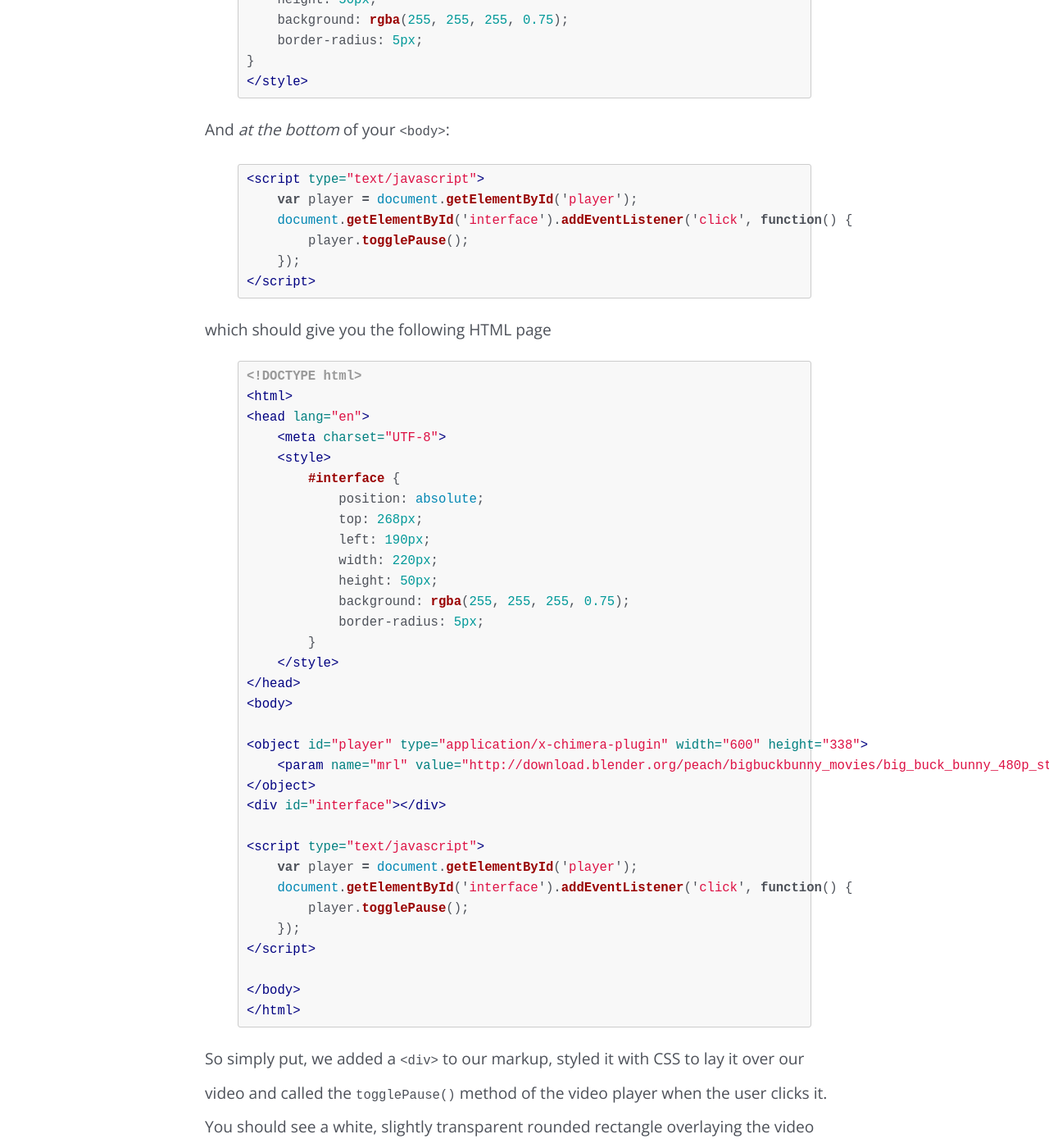
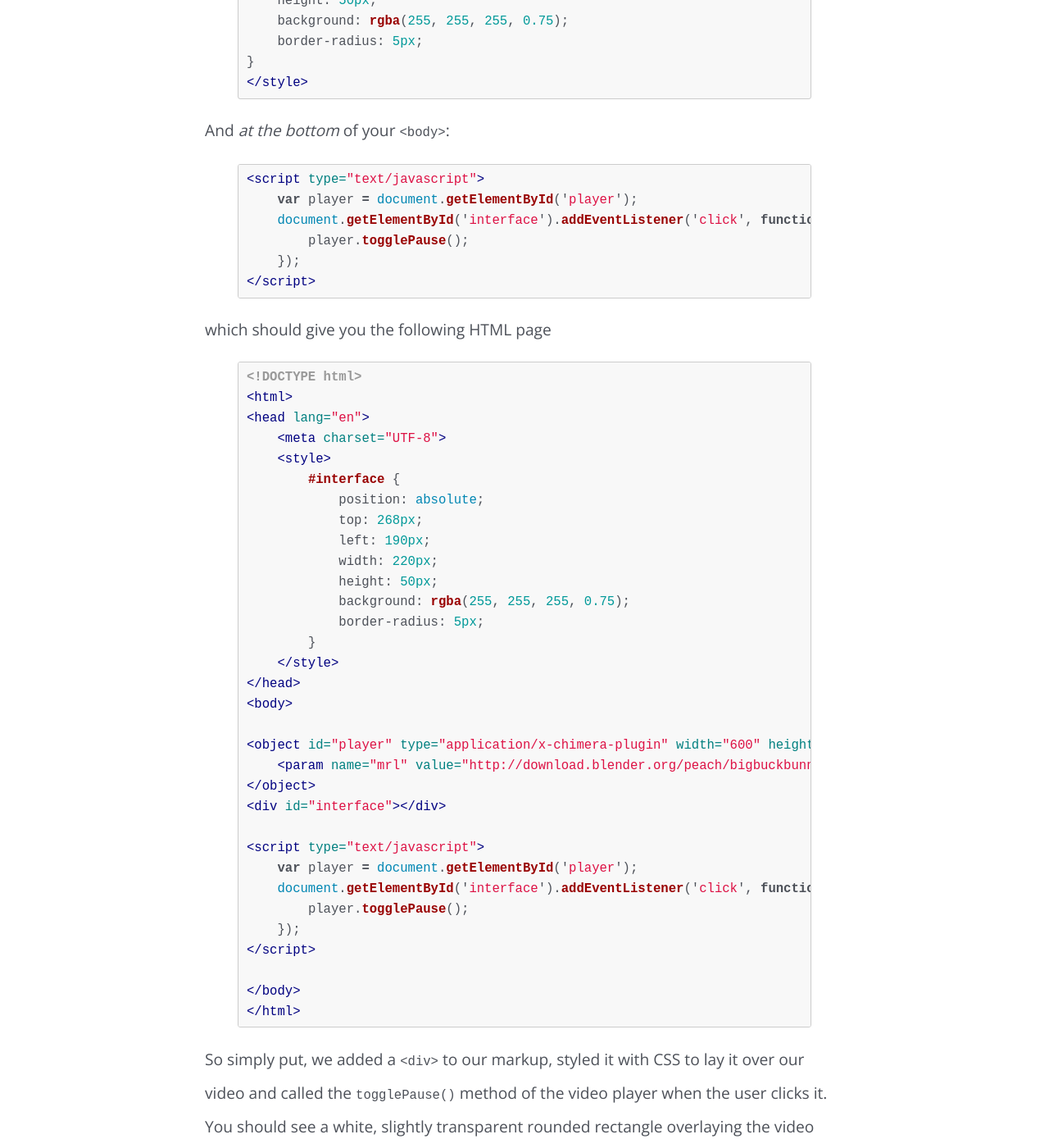
Before and after one commit to LukasBombach/LukasBombach.github.io, a Jekyll site: the page built from _posts/2015-04-06-videos-with-node-webkit.md, in a window 1280 px wide and 1400 px high, scrolled down 6367 px. Shown: the whole window at 82% size. Built offline with Jekyll 4.4.1, drawn with Linux system fonts in a browser that asks for light colours.

Commit message:
Responsive CSS improvement

```diff
--- a/_posts/2015-04-06-videos-with-node-webkit.md
+++ b/_posts/2015-04-06-videos-with-node-webkit.md
@@ -6,7 +6,7 @@
 
 Playing video files using nw.js out-of-the-box is very limited. The list of supported codecs
 
-theora,vorbis,vp8,pcm_u8,pcm_s16le,pcm_s24le,pcm_f32le,pcm_s16be,pcm_s24be
+    theora,vorbis,vp8,pcm_u8,pcm_s16le,pcm_s24le,pcm_f32le,pcm_s16be,pcm_s24be
 
 seems quite impressive, but when you start playing videos with nw you quickly realize that hardly any videos are actually working. Especially H.264 encoded files, one of the most popular codecs, is not supported. nw offers [a wiki page](https://github.com/nwjs/nw.js/wiki/Using-MP3-&-MP4-%28H.264%29-using-the--video--&--audio--tags.) explaining how to make H.264 work, but most video files still fail on nw. Also, using the techniques described, you will need to license your application as `GPL`, i.e. make your project open-source. Using WebChimera you don't have to do that.
 
--- a/stylesheets/blog.css
+++ b/stylesheets/blog.css
@@ -11,6 +11,7 @@
 a {
   color: #fd6c5d;
   text-decoration: none;
+  word-wrap: break-word;
 }
 
 h1, h2, h3, h4, h5, h6 {
@@ -48,3 +49,9 @@
    max-width : 780px;
    margin    : 0 auto;
  }
+
+ @media only screen and (max-width : 736px) {
+     body{
+       padding: 10px;
+     }
+ }
--- a/stylesheets/jekyll-github.css
+++ b/stylesheets/jekyll-github.css
@@ -3,7 +3,7 @@
  * Courtesy of GitHub.com
  */
 
-.highlight pre, pre, .highlight .hll { line-height: 1.6em; background-color: #f8f8f8; border: 1px solid #ccc; padding: 6px 10px; border-radius: 3px; }
+.highlight pre, pre, .highlight .hll { line-height: 1.6em; background-color: #f8f8f8; border: 1px solid #ccc; padding: 6px 10px; border-radius: 3px; overflow-y: auto; }
 .highlight .c { color: #999988; font-style: italic; }
 .highlight .err { color: #a61717; background-color: #e3d2d2; }
 .highlight .k { font-weight: bold; }
```
